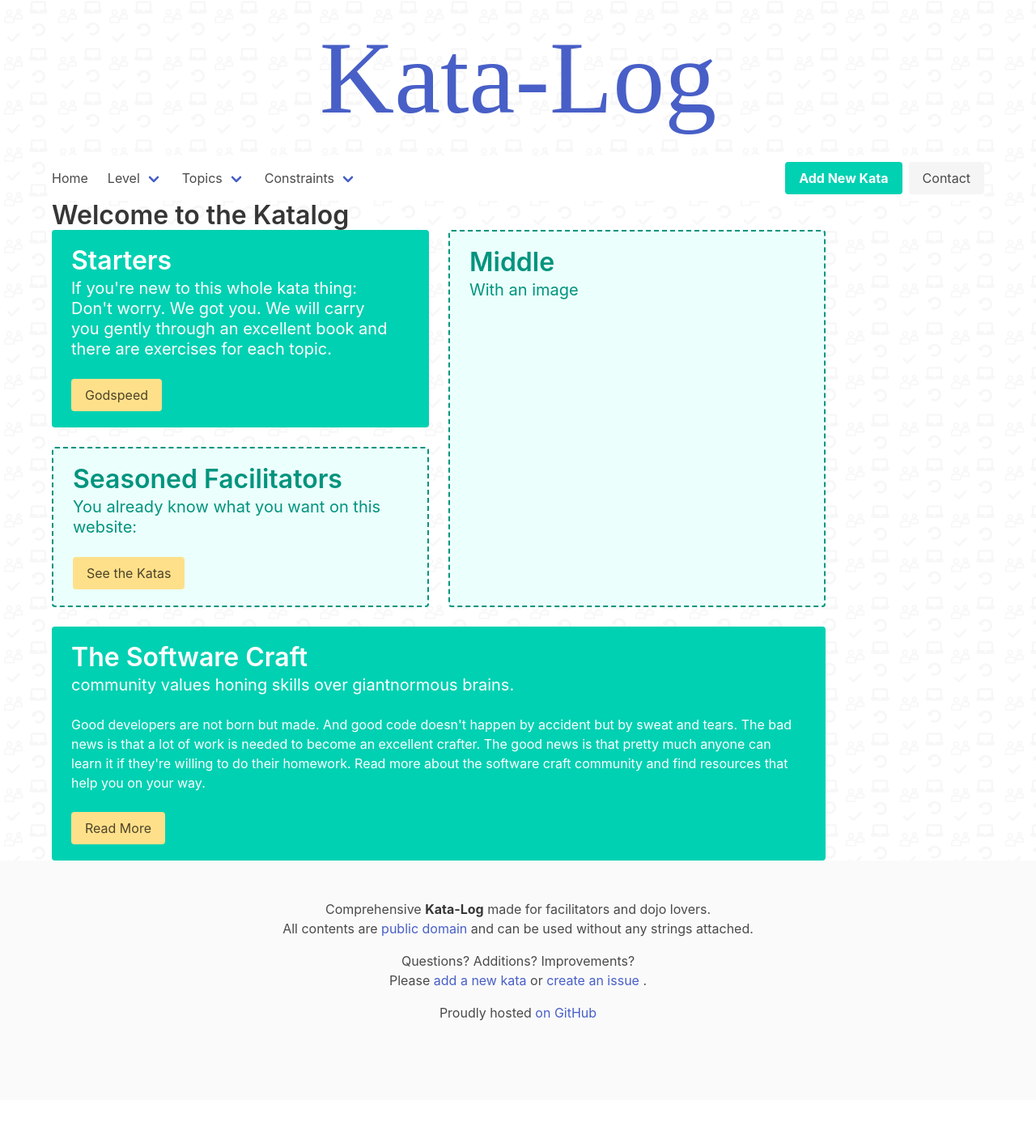
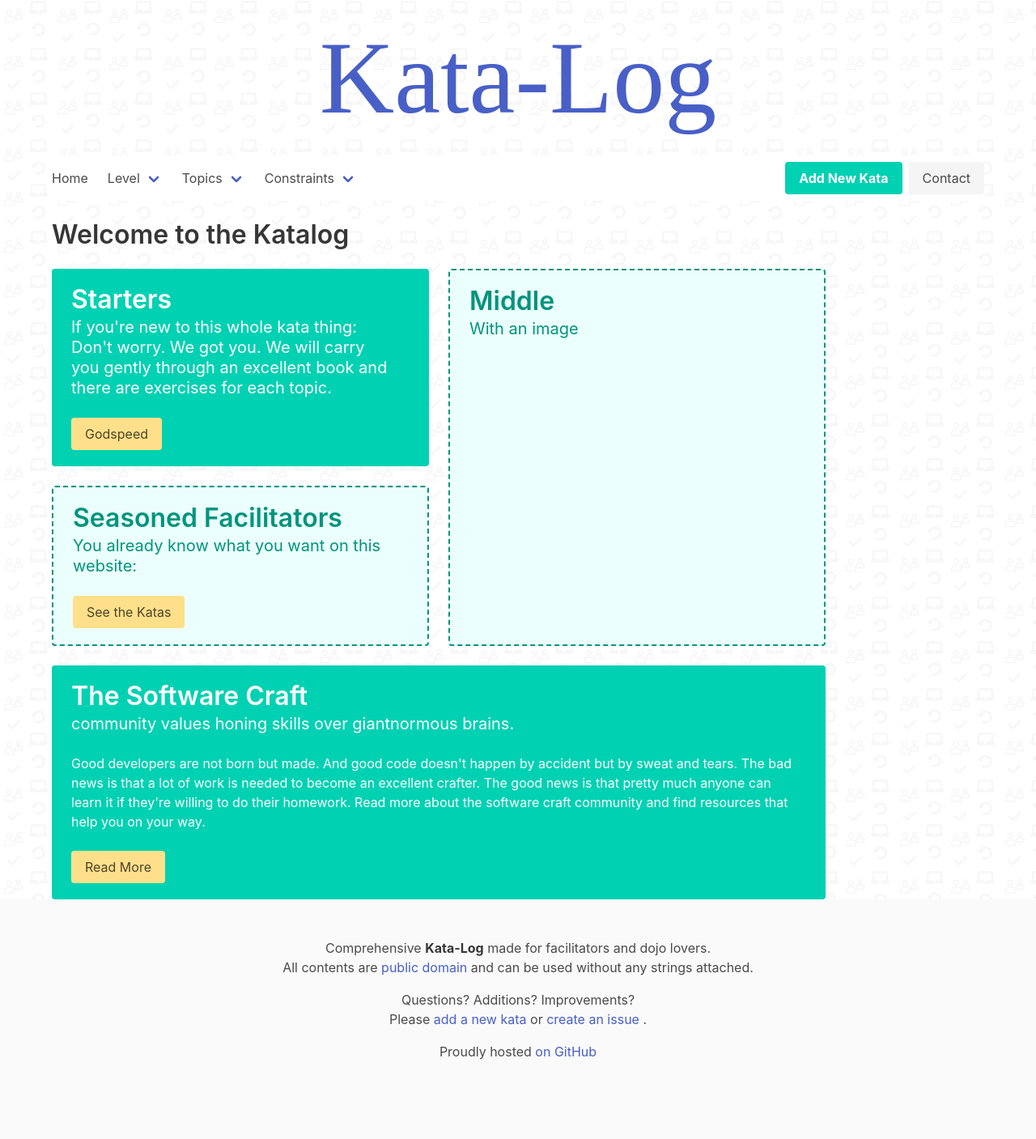
Before and after one commit to softwarecrafters/kata-log, a Jekyll site: the page built from landing.html, in a window 1280 px wide. Shown: the whole page at 81% size. Built offline with Jekyll 4.4.1, drawn with Linux system fonts in a browser that asks for light colours; some web fonts are replaced; before the commit the page ends 1359 px from its top, so only the background shows below that.

Commit message:
add some space

```diff
--- a/_includes/navbar.html
+++ b/_includes/navbar.html
@@ -1,4 +1,4 @@
-<nav class="navbar" role="navigation" aria-label="main navigation">
+<nav class="navbar block" role="navigation" aria-label="main navigation">
     <div class="navbar-brand">
 
         <a role="button" class="navbar-burger" aria-label="menu" aria-expanded="false"
--- a/_includes/new_header.html
+++ b/_includes/new_header.html
@@ -25,6 +25,6 @@
 
     {% include navbar.html %}
 
-    <div class="is-spaced is-centered">
+    <div class="is-spaced is-centered block">
         <h1 class="title is-3"><strong>{{ page.title }}</strong></h1>
     </div>
```
